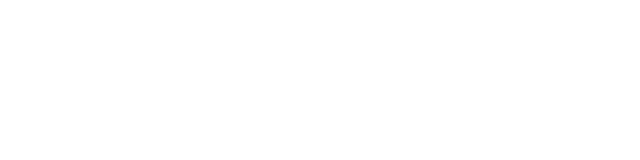
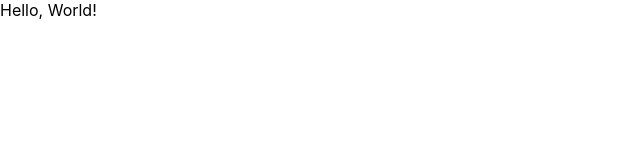
Before and after one commit to melmagana/capstone-frontend, a React (Create React App) app: page / in a window 1280 px wide. Shown: the top 160 px of the page, without its empty margins (0-640 px from the left). Built offline with nearby package versions, Linux system fonts and the light colour scheme.

Commit message:
Hello World

```diff
--- a/src/App.js
+++ b/src/App.js
@@ -2,11 +2,11 @@
 import './App.css';
 
 function App() {
-  return (
-    <div className="App">
-
-    </div>
-  );
+   return (
+      <div className="App">
+         Hello, World!
+      </div>
+   );
 }
 
 export default App;
```
